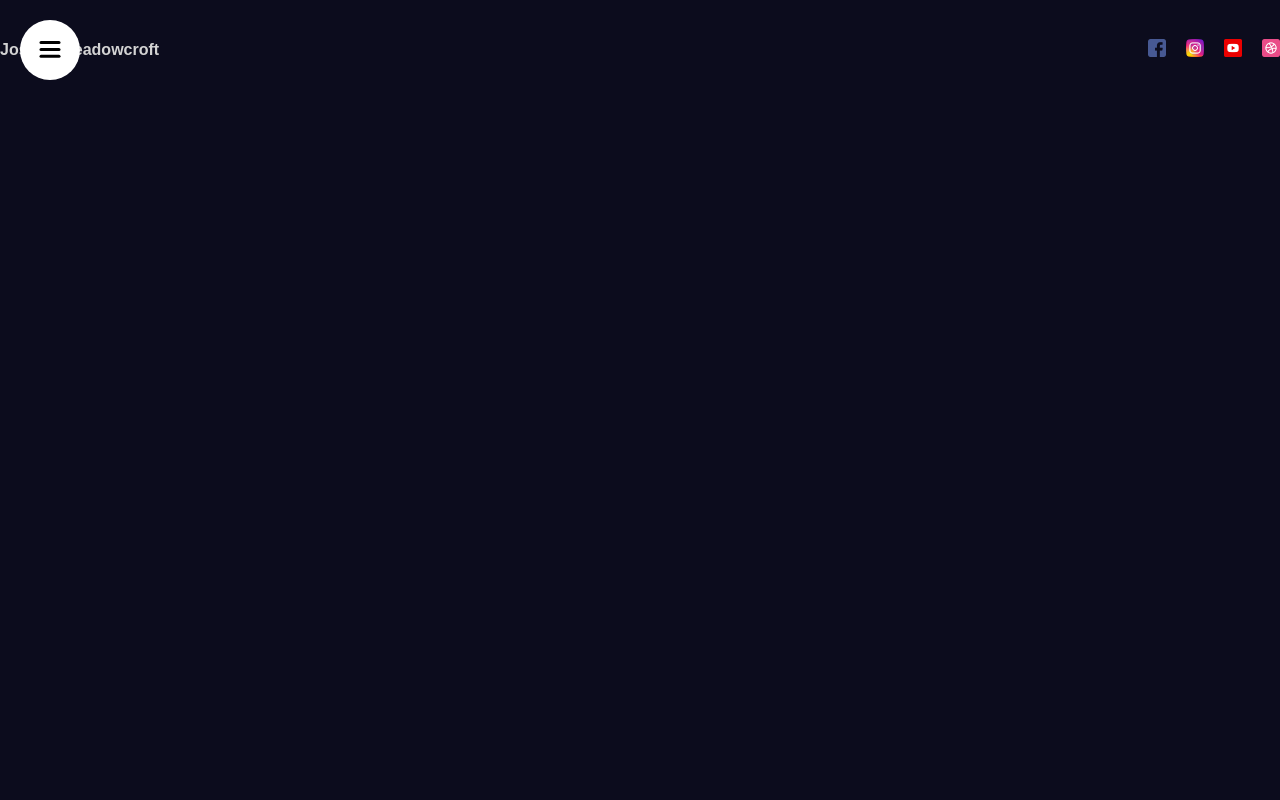
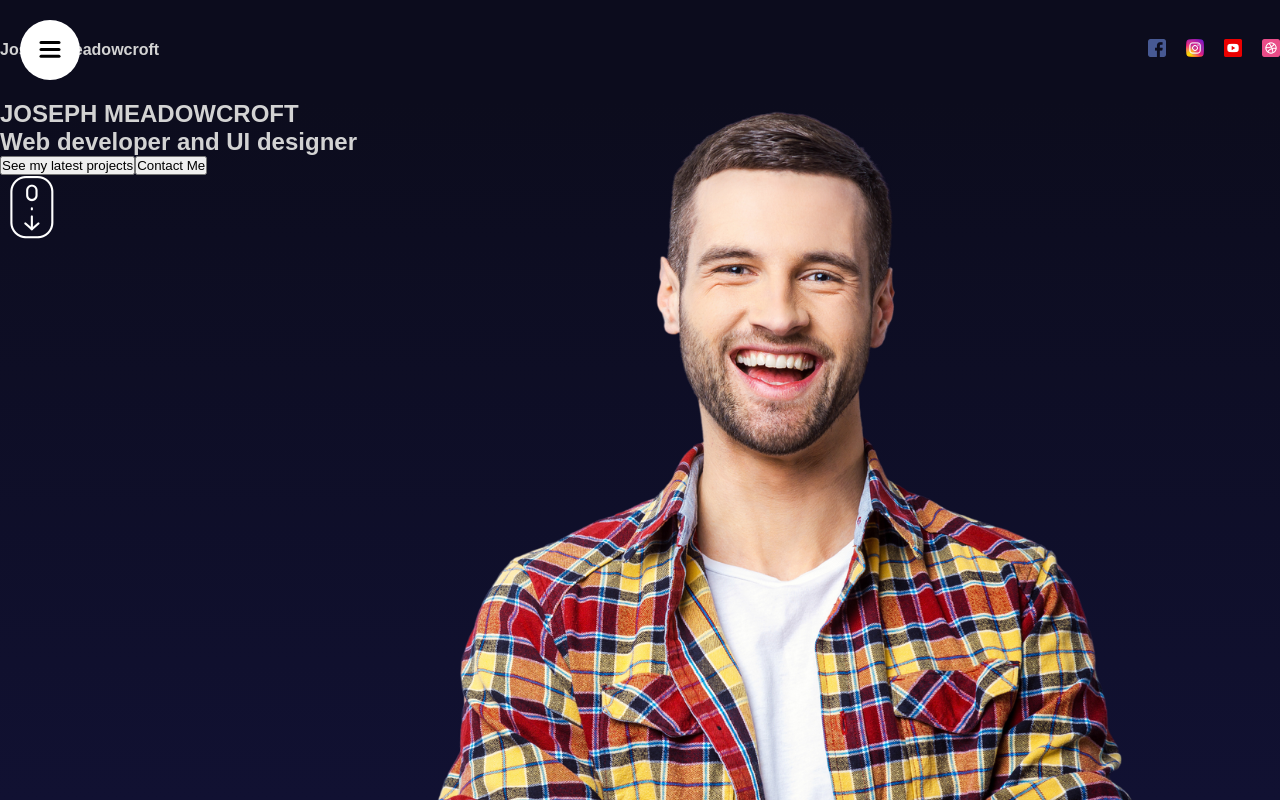
Before and after one commit to josephmeadowcroft/Portfolio-Website, a React (Vite) app: page / in a window 1280 px wide. Shown: the top 800 px of the page. Built offline with nearby package versions, Linux system fonts and the light colour scheme.

Commit message:
Added hero section content

```diff
--- a/src/App.jsx
+++ b/src/App.jsx
@@ -1,11 +1,13 @@
 import "./app.scss";
 import Navbar from "./components/navbar/Navbar";
+import Hero from "./components/hero/Hero";
 
 const App = () => {
   return (
     <div>
       <section id="Homepage">
         <Navbar />
+        <Hero />
       </section>
       <section id="Services">Parallax</section>
       <section>Services</section>
--- /dev/null
+++ b/src/components/hero/Hero.jsx
@@ -0,0 +1,24 @@
+import "./hero.scss";
+
+const Hero = () => {
+  return (
+    <div className="hero">
+      <div className="wrapper">
+        <div className="textContainer">
+          <h2>JOSEPH MEADOWCROFT</h2>
+          <h1>Web developer and UI designer</h1>
+          <div className="buttons">
+            <button>See my latest projects</button>
+            <button>Contact Me</button>
+          </div>
+          <img src="/scroll.png" alt="" />
+        </div>
+      </div>
+      <div className="imageContainer">
+        <img src="/hero.png" alt="" />
+      </div>
+    </div>
+  );
+};
+
+export default Hero;
--- /dev/null
+++ b/src/components/hero/hero.scss
@@ -0,0 +1,19 @@
+.hero {
+  height: calc(100vh - 100px);
+  background: linear-gradient(180deg, #0c0c1d, #111132);
+  position: relative;
+
+
+  .wrapper {
+    max-width: 1366px;
+    height: 100%;
+    margin: auto;
+  }
+
+  .imageContainer {
+    height: 100%;
+    position: absolute;
+    top: 0;
+    right: 0;
+  }
+}
```
